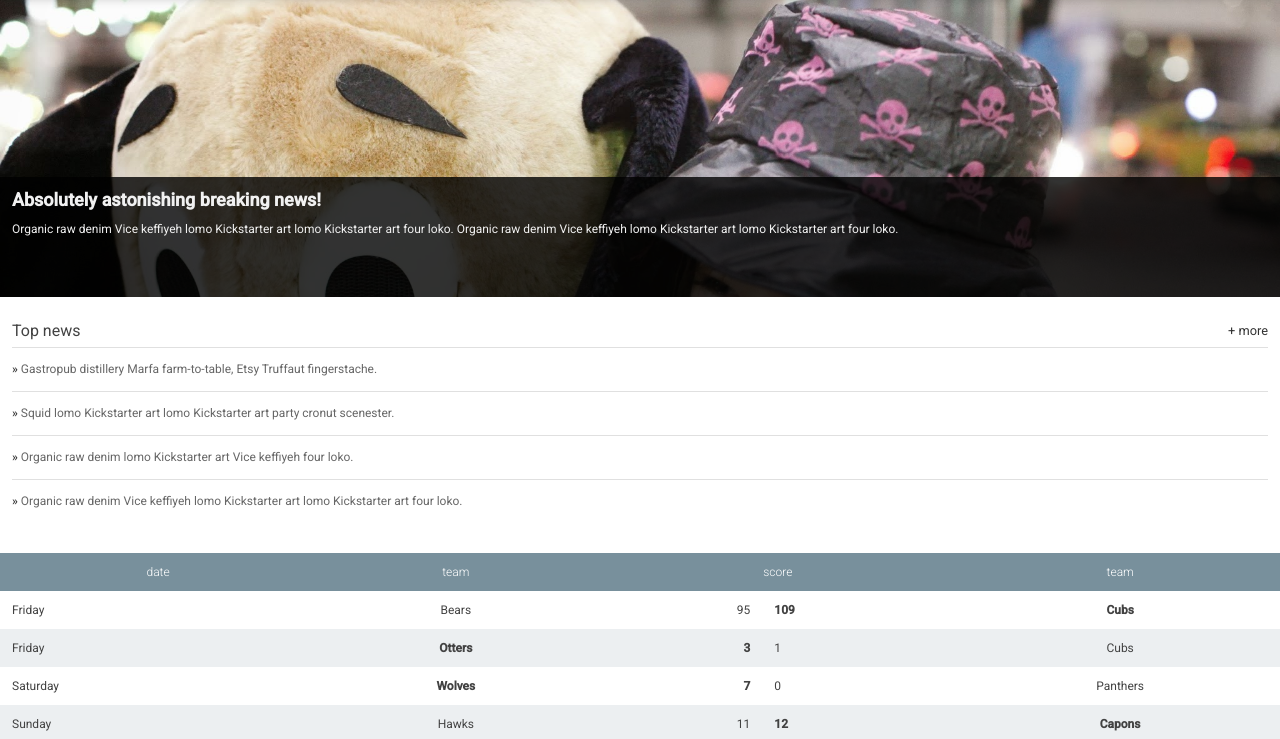
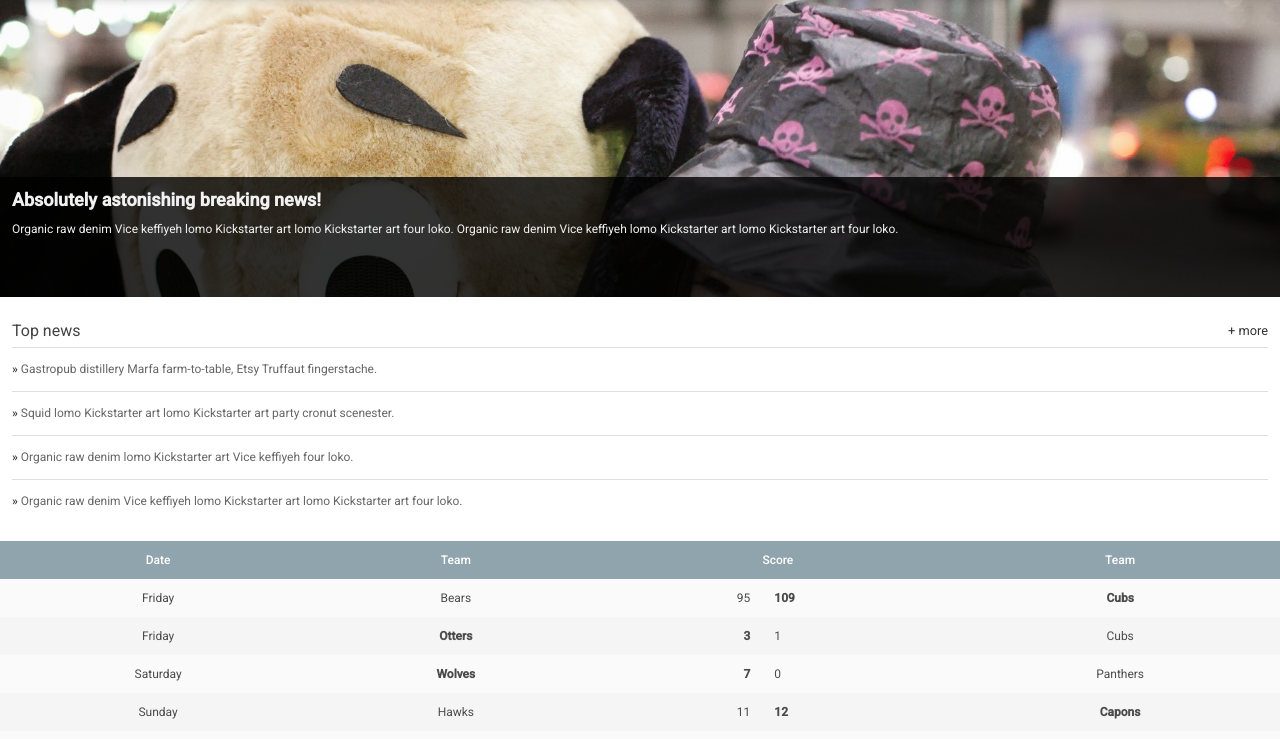
Before and after one commit to fsarachu/responsive-fundamentals, a website: page 3 - Applying Patterns/index.html in a window 1280 px wide. Shown: the part 61-800 px from the top of the page. Drawn offline with nearby package versions, Linux system fonts and the light colour scheme.

Commit message:
Review Scores Table section css

```diff
--- a/3 - Applying Patterns/css/mobile.css
+++ b/3 - Applying Patterns/css/mobile.css
@@ -241,13 +241,15 @@ main {
 
 .scores {
   width: 100%;
-  padding-top: 1em;
+  padding: 0;
+  margin: 1.5em 0;
   overflow-x: auto;
 }
 
 .scores__table {
   width: 100%;
   border-collapse: collapse;
+  color: #4b4b4b;
 }
 
 .scores__table th,
@@ -256,17 +258,19 @@ main {
 }
 
 .scores__table th {
-  color: #fff;
-  font-weight: 300;
-  background-color: #78909C;
+  color: #ffffff;
+  font-weight: 500;
+  text-align: center;
+  text-transform: capitalize;
+  background-color: #90A4AE;
 }
 
 .scores__table tr:nth-child(odd) td {
-  background-color: #fff;
+  background-color: #FAFAFA;
 }
 
 .scores__table tr:nth-child(even) td {
-  background-color: #eceff1;
+  background-color: #F5F5F5;
 }
 
 .scores__table td.winner {
@@ -277,8 +281,11 @@ main {
   text-align: right;
 }
 
-.scores__table td:nth-child(2),
-.scores__table td:nth-child(5) {
+.scores__table td:nth-child(4) {
+  text-align: left;
+}
+
+.scores__table td {
   text-align: center;
 }
 
```
